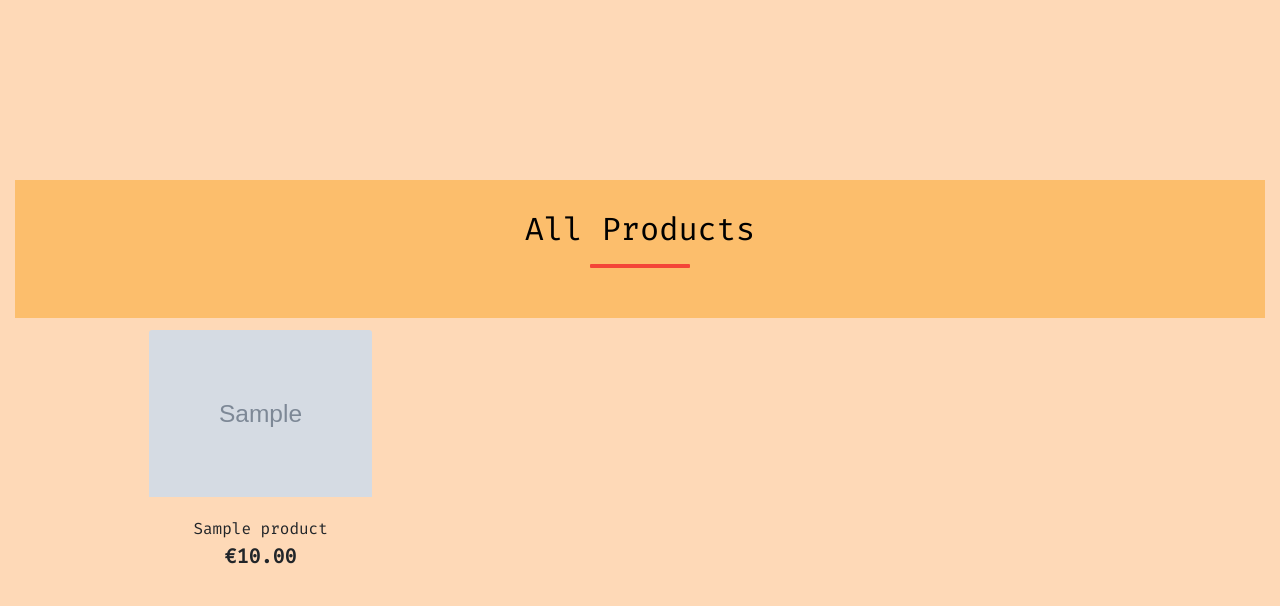
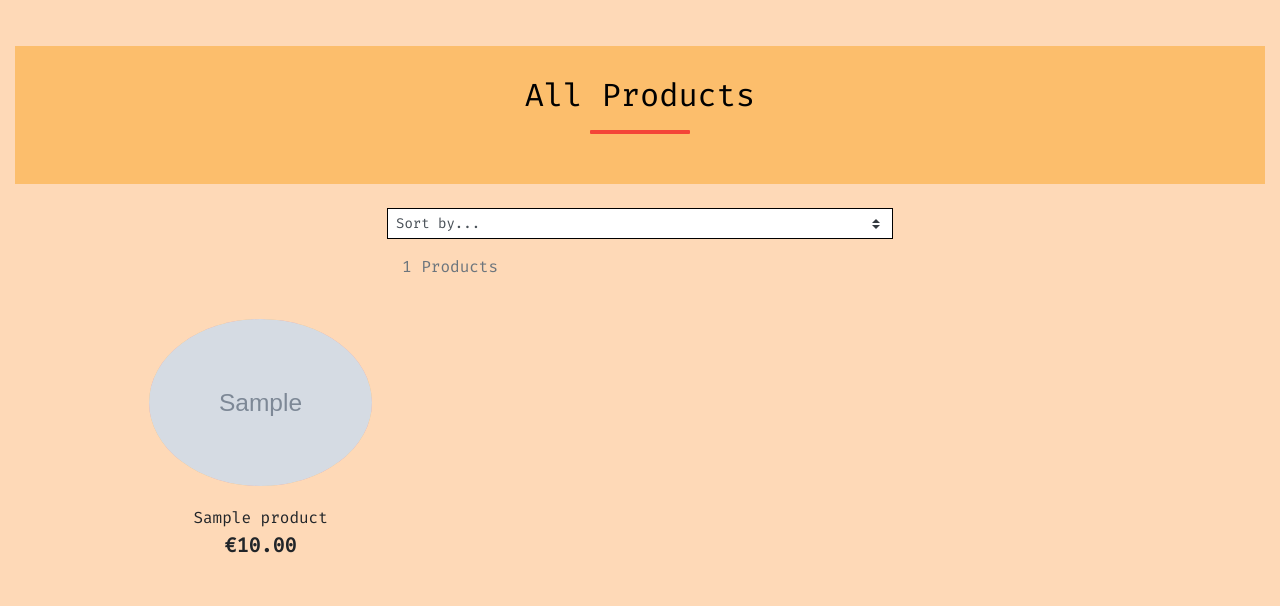
Before and after one commit to katzur/story-sparks, a Django app: page /products/ in a window 1280 px wide. Shown: the part 194-800 px from the top of the page. Run offline with Django 3.2, Linux system fonts and the light colour scheme; tables that the repository leaves empty hold one stand-in row (values such as "Sample post"); grey boxes marked "Sample" are stand-in pictures; some libraries are stand-ins or nearby versions.

Commit message:
Add sorting and product count to products page

```diff
--- a/home/templates/home/index.html
+++ b/home/templates/home/index.html
@@ -189,7 +189,7 @@
 <div class="col text-center py-7 pt-5 pb-3" style="background: #f2a094; text-align: center;">
     <p style="font-weight: bold; font-size: xx-large;">@storysparksco</p>
     <p><a href="https://www.instagram.com/storysparksco" rel="external nofollow noopener" target="_blank"
-            class="text-black">FOLLOW US ON INSTAGRAM</a></p>
+            class="h4" style="color: #212529;">FOLLOW US ON INSTAGRAM</a></p>
 </div>
 
 
--- a/products/templates/products/products.html
+++ b/products/templates/products/products.html
@@ -15,20 +15,51 @@
     <div class="row">
         <div class="col text-center mt-3" style="background: #fcbe6c;">
             <h2 class="logo-font" style="text-transform: revert; font-size: xx-large;">All Products</h2>
+            {% for c in current_categories %}
+            <a class="category-badge text-decoration-none" href="{% url 'products' %}?category={{ c.name }}">
+                <span class="p-2 mt-2 badge badge-white text-black rounded-0 border border-dark">{{ c.name }}</span>
+            </a>
+            {% endfor %}
             <hr class="w-50 mb-1">
         </div>
     </div>
     <div class="row">
         <div class="product-container col-10 offset-1">
-                <div class="row mt-1 mb-2"></div>
+            <div class="col-md-12 col-lg-3 order-md-last" style="display: inline; text-align: -webkit-center;">
+                <!-- Sort dropdown -->
+                <div class="sort-select-wrapper w-50">
+                    <select id="sort-selector"
+                        class="custom-select custom-select-sm rounded-0 border border-{% if current_sorting != 'None_None' %}info{% else %}black{% endif %}">
+                        <option value="reset" {% if current_sorting == 'None_None' %}selected{% endif %}>Sort by...
+                        </option>
+                        <option value="price_asc" {% if current_sorting == 'price_asc' %}selected{% endif %}>Price (low
+                            to high)</option>
+                        <option value="price_desc" {% if current_sorting == 'price_desc' %}selected{% endif %}>Price
+                            (high to low)</option>
+                        <option value="name_asc" {% if current_sorting == 'name_asc' %}selected{% endif %}>Name (A-Z)
+                        </option>
+                        <option value="name_desc" {% if current_sorting == 'name_desc' %}selected{% endif %}>Name (Z-A)
+                        </option>
+                    </select>
+                </div>
+                <div class="col-12 col-md-6 order-md-first">
+                    <p class="text-muted mt-3 text-center text-md-left">
+                        {% if search_term or current_categories or current_sorting != 'None_None' %}
+                        <span class="small"><a href="{% url 'products' %}">Products Home</a> | </span>
+                        {% endif %}
+                        {{ products|length }} Products{% if search_term %} found for
+                        <strong>"{{ search_term }}"</strong>{% endif %}
+                    </p>
+                </div>
+            </div>
             <div class="row">
                 {% for product in products %}
                 <div class="col-sm-6 col-md-6 col-lg-4 col-xl-3">
                     <div class="card h-100 border-0">
                         {% if product.image %}
                         <a href="{% url 'product_detail' product.id %}">
-                                <img class="card-img-top img-fluid" src="{{ product.image.url }}" alt="{{ product.name }}" style="
-                                background: radial-gradient(circle at center, #f2a094 60%, transparent 60%);">
+                            <img class="card-img-top img-fluid" src="{{ product.image.url }}" alt="{{ product.name }}"
+                                style="background: repeating-linear-gradient(45deg, #fcbe6c, #fcbe6c 10px, #f2a094 10px, #f2a094 20px); border-radius: 50%;">
                         </a>
                         {% else %}
                         <a href="{% url 'product_detail' product.id %}">
--- a/products/views.py
+++ b/products/views.py
@@ -13,6 +13,23 @@ def all_products(request):
     query = None
     categories = None
     scents = None
+    sort = None
+    direction = None
+
+    if request.GET:
+        if 'sort' in request.GET:
+            sortkey = request.GET['sort']
+            sort = sortkey
+            if sortkey == 'name':
+                sortkey = 'lower_name'
+                products = products.annotate(lower_name=Lower('name'))
+            if sortkey == 'category':
+                sortkey = 'category__name'
+            if 'direction' in request.GET:
+                direction = request.GET['direction']
+                if direction == 'desc':
+                    sortkey = f'-{sortkey}'
+            products = products.order_by(sortkey)
 
     if request.GET:
         if 'category' in request.GET:
@@ -39,11 +56,14 @@ def all_products(request):
                     details__icontains=query) | Q(ingredients__icontains=query)
             products = products.filter(queries)
 
+    current_sorting = f'{sort}_{direction}'
+
     context = {
         'products': products,
         'search_term': query,
         'current_categories': categories,
         'scents': scents,
+        'current_sorting': current_sorting,
     }
 
     return render(request, 'products/products.html', context)
--- a/static/css/base.css
+++ b/static/css/base.css
@@ -52,18 +52,19 @@ body {
 }
 
 .display-4 {
-    font-size: revert!important;
+	font-size: revert !important;
 }
 
-.h4, h4 {
-    font-size: larger!important;
+.h4,
+h4 {
+	font-size: larger !important;
 	font-weight: bold;
 }
 
 .row {
 
-    margin-right: 0px!important;
-    margin-left: 0px!important;
+	margin-right: 0px !important;
+	margin-left: 0px !important;
 }
 
 .overlay {
@@ -76,7 +77,11 @@ body {
 }
 
 hr {
-    border-top: none!important;
+	border-top: none !important;
+}
+
+.w-50 {
+	width: 75%;
 }
 
 /* -------------------------------- Product card styling */
@@ -87,11 +92,11 @@ hr {
 
 .card-footer {
 	text-align: center;
-	background-color: transparent!important;
+	background-color: transparent !important;
 }
 
 .card {
-	background: transparent!important;
+	background: transparent !important;
 }
 
 /* -------------------------------- Carousel styling from https://www.tutorialrepublic.com/codelab.php?topic=bootstrap&file=testimonial-carousel-with-quote-icon*/
@@ -105,6 +110,7 @@ h2 {
 	position: relative;
 	margin: 30px 0 70px;
 }
+
 h2::after {
 	content: "";
 	width: 100px;
@@ -117,22 +123,26 @@ h2::after {
 	right: 0;
 	bottom: -20px;
 }
+
 .carousel .carousel-item {
 	color: #000;
 	overflow: hidden;
 	min-height: 120px;
 	font-size: 13px;
 }
+
 .carousel .media img {
 	width: 80px;
 	height: 80px;
 	display: block;
 	border-radius: 50%;
 }
+
 .carousel .testimonial {
-	padding: 0 15px 0 60px ;
+	padding: 0 15px 0 60px;
 	position: relative;
 }
+
 .carousel .testimonial::before {
 	content: "\201C";
 	color: #f44538;
@@ -143,24 +153,30 @@ h2::after {
 	left: 15px;
 	top: 0;
 }
+
 .carousel .overview b {
 	text-transform: uppercase;
 	color: #f44538;
 }
+
 .carousel .carousel-indicators {
 	bottom: -60px;
 }
-.carousel-indicators li, .carousel-indicators li.active {
+
+.carousel-indicators li,
+.carousel-indicators li.active {
 	width: 20px;
 	height: 20px;
 	border-radius: 50%;
 	margin: 1px 3px;
 	box-sizing: border-box;
 }
+
 .carousel-indicators li {
 	background: #f44538;
 	border: 4px solid #fff;
 }
+
 .carousel-indicators li.active {
 	color: #fff;
 	background: #f44538;
@@ -188,14 +204,14 @@ h2::after {
 	}
 
 	.header-container {
-        padding-top: 164px;
+		padding-top: 30px;
 	}
 }
 
 /* pad the top a bit when navbar is collapsed on mobile */
 @media (max-width: 991px) {
 	.header-container {
-        padding-top: 80px;
+		padding-top: 30px;
 	}
 
 	body {
```
Lines whose indentation alone changed are shown as unchanged.
